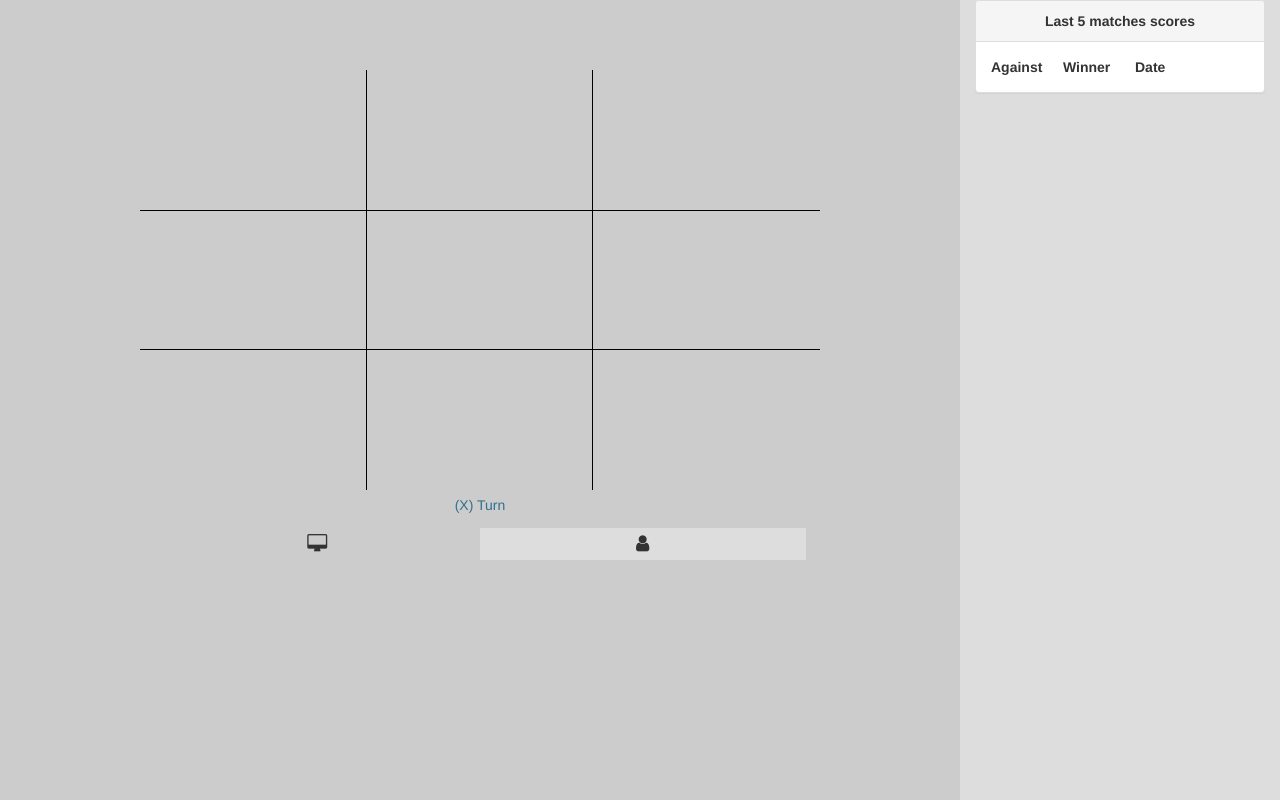
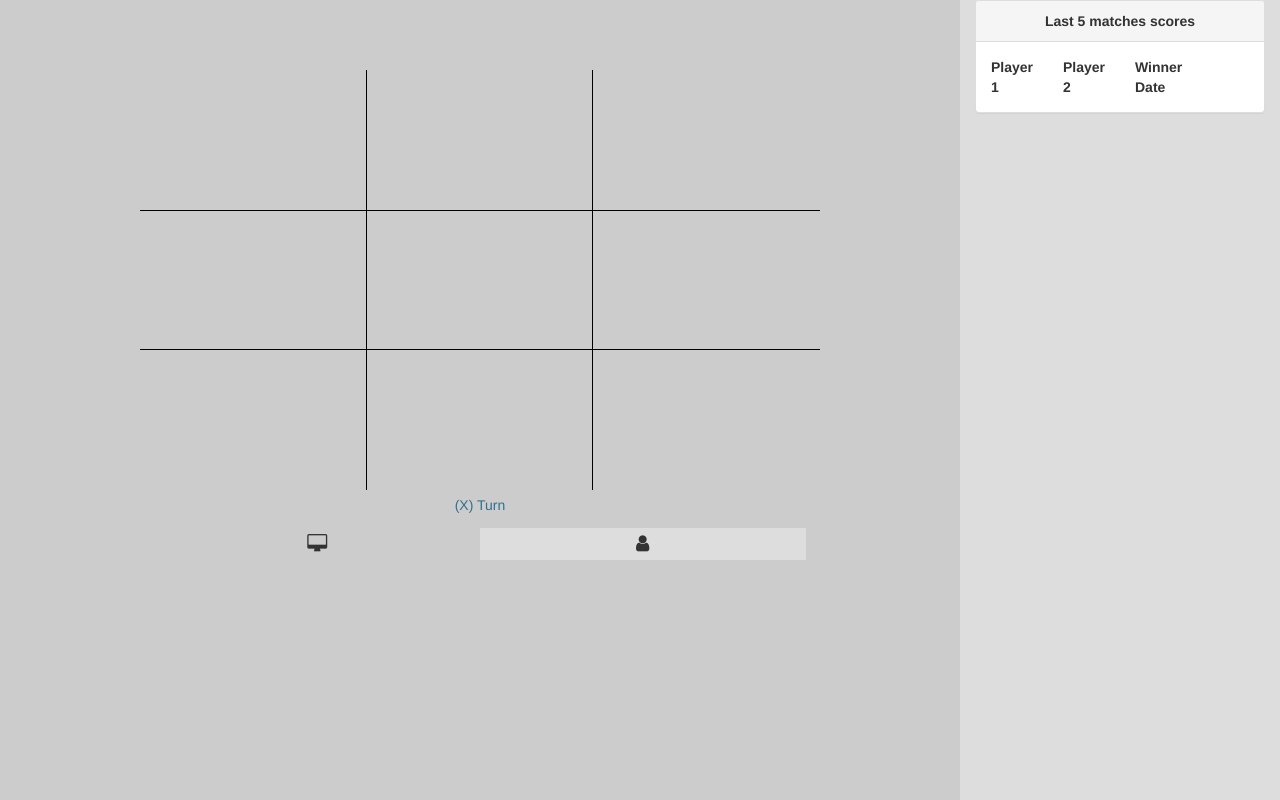
Before and after one commit to Zash22/tictactoe-codeignitor, a CodeIgniter app: page /database/index.php/tictactoe/index in a window 1280 px wide. Run offline with CodeIgniter, Linux system fonts and the light colour scheme; data that the repository does not hold is empty; some libraries are stand-ins or nearby versions.

Commit message:
Modified template to correspond with score model array

```diff
--- a/application/views/tictactoe/index.php
+++ b/application/views/tictactoe/index.php
@@ -43,7 +43,8 @@
                 <div class="panel-heading text-center"><strong>Last 5 matches scores</strong></div>
               <div class="panel-body">
                     <div class="row scoresheading">
-                        <div class="col-md-3">Against</div>
+                        <div class="col-md-3">Player 1</div>
+                        <div class="col-md-3">Player 2</div>
                         <div class="col-md-3">Winner</div>
                         <div class="col-md-6">Date</div>
                     </div>
@@ -51,7 +52,8 @@
                     <?php
                         foreach ( $scores as $score ) { ?>
                             <div class="row">
-                                <div class="col-md-3"><?php echo $score['against']; ?></div>
+                                <div class="col-md-3"><?php echo $score['player1']; ?></div>
+                                <div class="col-md-3"><?php echo $score['player2']; ?></div>
                                 <div class="col-md-3"><?php echo $score['winner']; ?></div>
                                 <div class="col-md-6"><?php echo $score['created_at']; ?></div>
                             </div>
```
